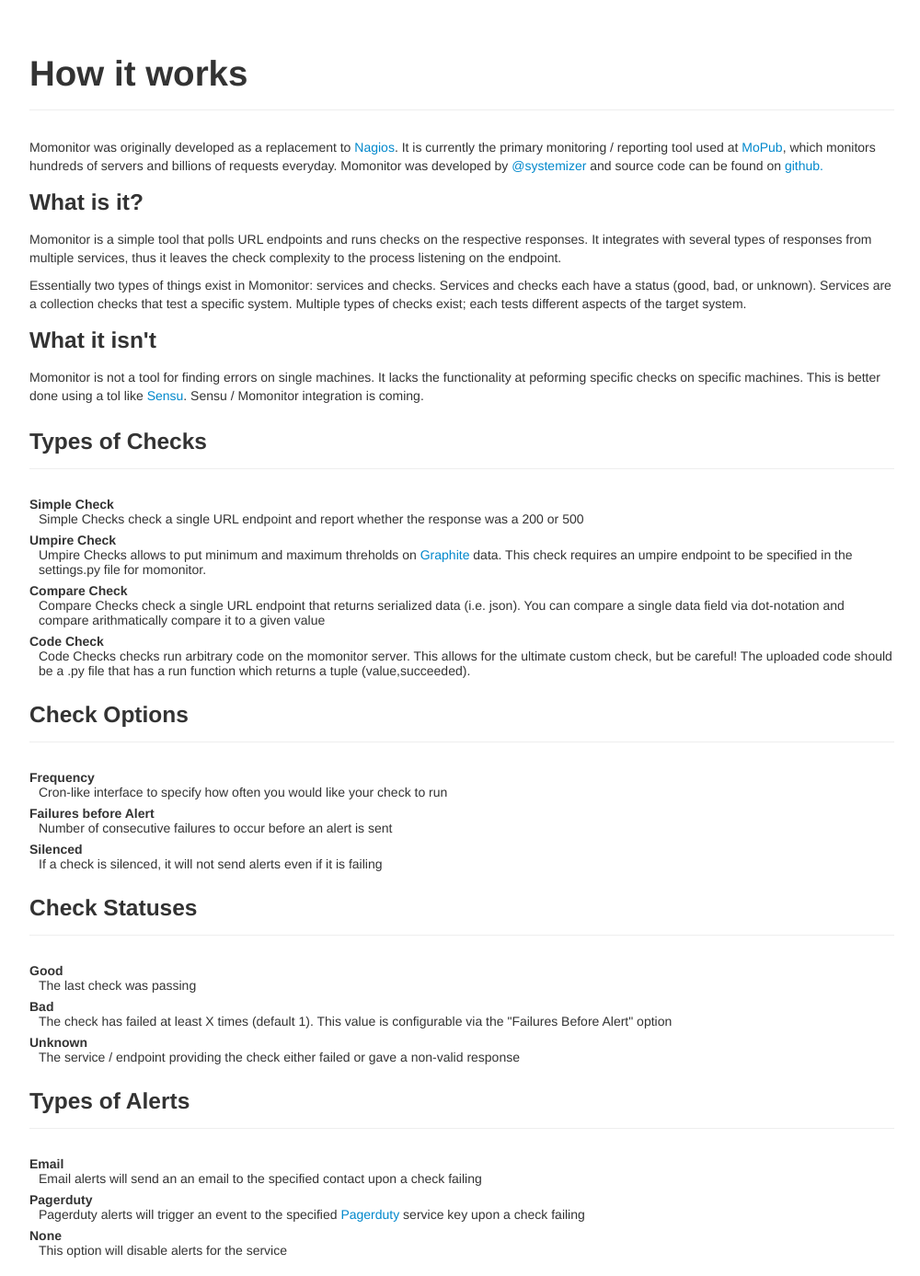
After one commit to systemizer/momonitor, a Django app: template main/templates/how-it-works.html in a window 1280 px wide. The commit adds this page. Shown: the whole page at 92% size, without its empty margins (138-1138 px from the left). Run offline with Django 3.2, Linux system fonts and the light colour scheme; the template is opened without the code that fills it, so the values that code supplies are empty; parts of the project's set-up code (start-up, migrations or seed data) failed here and were passed over.

Commit message:
adding how it works page and updated styles

```diff
--- a/main/static/css/momonitor.css
+++ b/main/static/css/momonitor.css
@@ -6,3 +6,20 @@ a:hover {text-decoration:none;}
 .progress {margin-bottom:0px;}
 #myModalContainer .modal-body {width:90%;}
 .half {width:50%;}
+.modal form .checkbox {padding-bottom:10px;border-bottom:solid thin #999;margin-bottom:10px;}
+dt, dd {line-height:normal;}
+dt {margin-top:7px;}
+.modal-section-header {
+    background-color:#369;
+    padding-left:10px;
+    color:#FFF;
+    -webkit-border-top-left-radius: 10px;
+    -webkit-border-top-right-radius: 10px;
+    -moz-border-radius-topleft: 10px;
+    -moz-border-radius-topright: 10px;
+    border-top-left-radius: 10px;
+    border-top-right-radius: 10px;
+}
+
+legend.modal-section-header small {color:#FFF;}
+.popover-content p {line-height:normal;color:#333;}
--- a/main/static/js/momonitoring.js
+++ b/main/static/js/momonitoring.js
@@ -89,6 +89,8 @@ function deleteResource(urlEndpoint) {
 function init(container$) {
     if(typeof(container$)==='undefined') container$ = $('body');
     d = container$;
+
+    $('.popovered',container$).popover()
 
     $('.choicebox',container$).each(function() {
 	var selectName = $(this).data("name");
--- /dev/null
+++ b/main/templates/how-it-works.html
@@ -0,0 +1,54 @@
+{% extends "base.html" %}
+{% load momonitor_tags %}
+
+{% block body %}
+<div class="page-header">
+  <h1>How it works</h1>
+</div>
+<p>Momonitor was originally developed as a replacement to <a href="http://www.nagios.org/">Nagios</a>. It is currently the primary monitoring / reporting tool used at <a href="http://www.mopub.com">MoPub</a>, which monitors hundreds of servers and billions of requests everyday. Momonitor was developed by <a href="http://twitter.com/systemizer">@systemizer</a> and source code can be found on <a href="https://github.com/mopub/momonitor">github.</a>
+</p>
+<h3>What is it?</h3>
+<p>Momonitor is a simple tool that polls URL endpoints and runs checks on the respective responses. It integrates with several types of responses from multiple services, thus it leaves the check complexity to the process listening on the endpoint.</p>
+<p>Essentially two types of things exist in Momonitor: services and checks. Services and checks each have a status (good, bad, or unknown).  Services are a collection checks that test a specific system. Multiple types of checks exist; each tests  different aspects of the target system.</p>
+<h3>What it isn't</h3>
+<p>Momonitor is not a tool for finding errors on single machines. It lacks the functionality at peforming specific checks on specific machines. This is better done using a tol like <a href="https://github.com/sensu">Sensu</a>. Sensu / Momonitor integration is coming.</p>
+<h3 class="page-header">Types of Checks</h3>
+<dl>
+  <dt>Simple Check</dt>
+  <dd>Simple Checks check a single URL endpoint and report whether the response was a 200 or 500</dd>
+  <dt>Umpire Check</dt>
+  <dd>Umpire Checks allows to put minimum and maximum threholds on <a href="http://graphite.wikidot.com/">Graphite</a> data. This check requires an umpire endpoint to be specified in the settings.py file for momonitor.</dd>
+  <dt>Compare Check</dt>
+  <dd>Compare Checks check a single URL endpoint that returns serialized data (i.e. json). You can compare a single data field via dot-notation and compare arithmatically compare it to a given value</dd>
+  <dt>Code Check</dt>
+  <dd>Code Checks checks run arbitrary code on the momonitor server. This allows for the ultimate custom check, but be careful! The uploaded code should be a .py file that has a run function which returns a tuple (value,succeeded).</dd>
+</dl>
+<h3 class="page-header">Check Options</h3>
+<dl>
+  <dt>Frequency</dt>
+  <dd>Cron-like interface to specify how often you would like your check to run</dd>
+  <dt>Failures before Alert</dt>
+  <dd>Number of consecutive failures to occur before an alert is sent</dd>
+  <dt>Silenced</dt>
+  <dd>If a check is silenced, it will not send alerts even if it is failing</dd>
+</dl>
+<h3 class="page-header">Check Statuses</h3>
+<dl>
+  <dt>Good</dt>
+  <dd>The last check was passing</dd>
+  <dt>Bad</dt>
+  <dd>The check has failed at least X times (default 1). This value is configurable via the "Failures Before Alert" option</dd>
+  <dt>Unknown</dt>
+  <dd>The service / endpoint providing the check either failed or gave a non-valid response</dd>
+</dl>
+<h3 class="page-header">Types of Alerts</h3>
+<dl>
+  <dt>Email</dt>
+  <dd>Email alerts will send an an email to the specified contact upon a check failing</dd>
+  <dt>Pagerduty</dt>
+  <dd>Pagerduty alerts will trigger an event to the specified <a href="http://www.pagerduty.com/">Pagerduty</a> service key upon a check failing</dd>
+  <dt>None</dt>
+  <dd>This option will disable alerts for the service</dd>
+</dl>
+
+{% endblock %}
--- a/main/templates/modal_forms/serviceform.html
+++ b/main/templates/modal_forms/serviceform.html
@@ -13,7 +13,7 @@
     <label class="checkbox">{{form.silenced}} Silenced</label>
     <div class="choicebox" data-name="alert_type">
       <div class="choice" id="pagerduty">
-	<label>PagerDuty Key (optional)</label>
+	<label>PagerDuty Key</label>
 	{{form.pagerduty_key}}
       </div>
       <div class="choice" id="email">
--- a/main/urls.py
+++ b/main/urls.py
@@ -5,6 +5,7 @@ urlpatterns = patterns('momonitor.main.views',
                        url('^$','index',name="main_index"),
                        url('^service/(?P<service_id>.*)/$','service',name="main_service"),
                        url('^refresh/(?P<resource_name>.*)/(?P<resource_id>.*)/$','refresh',name="main_refresh"),
+                       url('^how-it-works/$','how_it_works',name="main_how_it_works"),
 
                        #CRUD FORMS
                        url('^modal/form/(?P<resource_name>.*)/(?P<resource_id>.*)/$','modal_form',name="main_modal_form"),
--- a/main/views.py
+++ b/main/views.py
@@ -111,3 +111,8 @@ def code_check_upload(request,instance_id=None):
         return redirect(reverse("main_service",kwargs={'service_id':data['service']}))
     else:
         return HttpResponseBadRequest(form.errors.items())
+
+def how_it_works(request):
+    request.breadcrumbs("Services",reverse("main_index"))
+    request.breadcrumbs("How it works",reverse("main_how_it_works"))
+    return render_to_response("how-it-works.html",{},RequestContext(request))
```
Also changed, not shown: main/forms.py (+7 -0 lines), main/templates/index.html (+14 -2 lines), main/templates/modal_forms/advanced_form_directions.html (added, +29 -0 lines), main/templates/modal_forms/code_check.html (+2 -15 lines), main/templates/modal_forms/compare_check.html (+2 -15 lines), main/templates/modal_forms/simple_check.html (+7 -17 lines), main/templates/modal_forms/umpire_check.html (+2 -17 lines), main/templates/tables/code_check.html (+10 -3 lines), main/templates/tables/compare_check.html (+7 -3 lines), main/templates/tables/simple_check.html (+6 -3 lines), main/templates/tables/umpire_check.html (+6 -2 lines).
